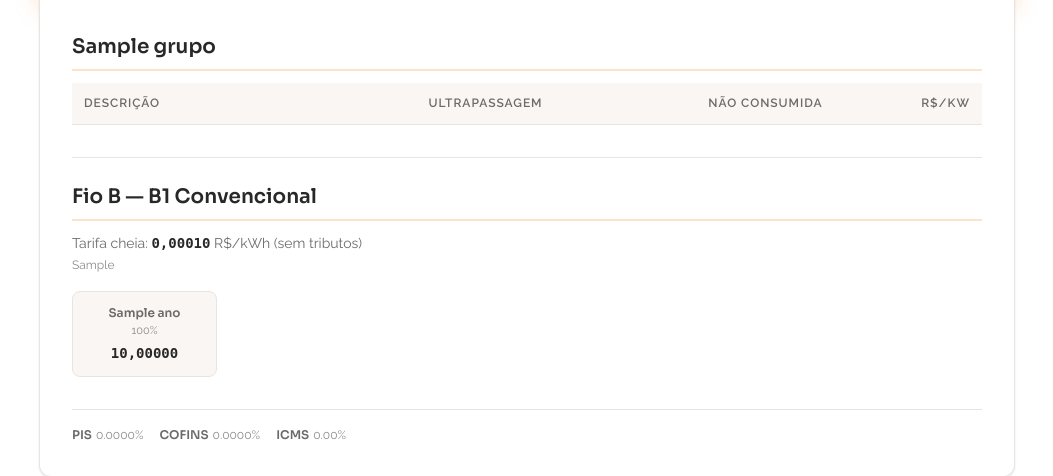
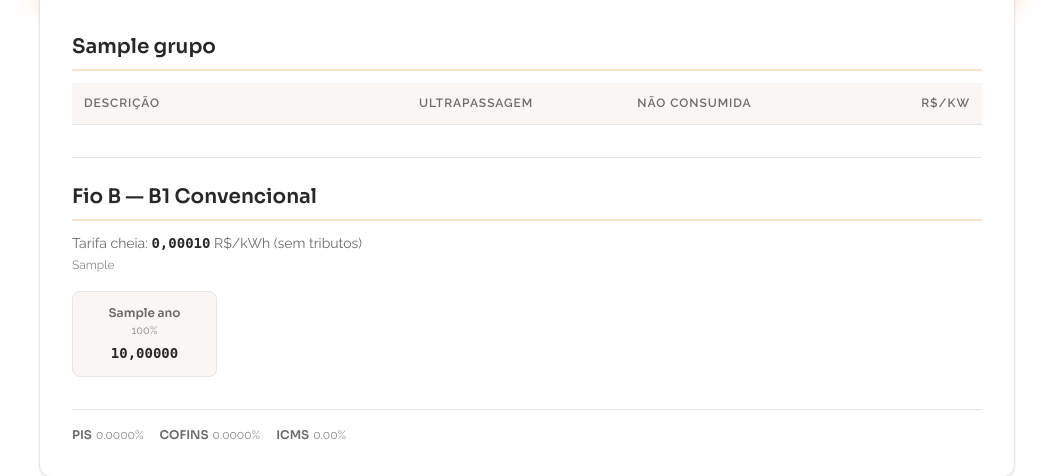
Before and after one commit to PauloSeze/tarifas-aneel, a FastAPI app: template app/templates/resultado.html in a window 1280 px wide. Shown: the part 249-725 px from the top of the page, without its empty margins (113-1166 px from the left). Run offline with FastAPI, Linux system fonts and the light colour scheme; the template is opened without the code that fills it: most values are stand-ins (such as "Sample title", 1, 10 or a date in 2020); lists and menus that the app fills with data are empty.

Commit message:
ui: alinha colunas das tabelas com table-layout fixed e colgroup

```diff
--- a/app/templates/resultado.html
+++ b/app/templates/resultado.html
@@ -48,7 +48,12 @@
     border-bottom: 2px solid var(--mw-orange-100);
   }
 
-  table { width: 100%; border-collapse: collapse; margin-bottom: var(--space-3); }
+  table {
+    width: 100%;
+    border-collapse: collapse;
+    margin-bottom: var(--space-3);
+    table-layout: fixed;
+  }
   th, td {
     padding: var(--space-3);
     text-align: right;
@@ -197,6 +202,10 @@
 
       {% if is_b1 %}
         <table>
+          <colgroup>
+            <col style="width: 40%">
+            <col style="width: 60%">
+          </colgroup>
           <thead>
             <tr><th>Descrição</th><th>R$/kWh</th></tr>
           </thead>
@@ -213,6 +222,12 @@
       {% elif is_a4_az_vd %}
         {% if demandas %}
           <table>
+            <colgroup>
+              <col style="width: 28%">
+              <col style="width: 24%">
+              <col style="width: 24%">
+              <col style="width: 24%">
+            </colgroup>
             <thead>
               <tr>
                 <th>Demanda</th>
@@ -236,6 +251,12 @@
 
         {% if consumos %}
           <table>
+            <colgroup>
+              <col style="width: 28%">
+              <col style="width: 24%">
+              <col style="width: 24%">
+              <col style="width: 24%">
+            </colgroup>
             <thead>
               <tr>
                 <th>Consumo</th>
@@ -267,6 +288,12 @@
 
       {% else %}
         <table>
+          <colgroup>
+            <col style="width: 28%">
+            <col style="width: 24%">
+            <col style="width: 24%">
+            <col style="width: 24%">
+          </colgroup>
           <thead>
             <tr>
               <th>Descrição</th>
```
